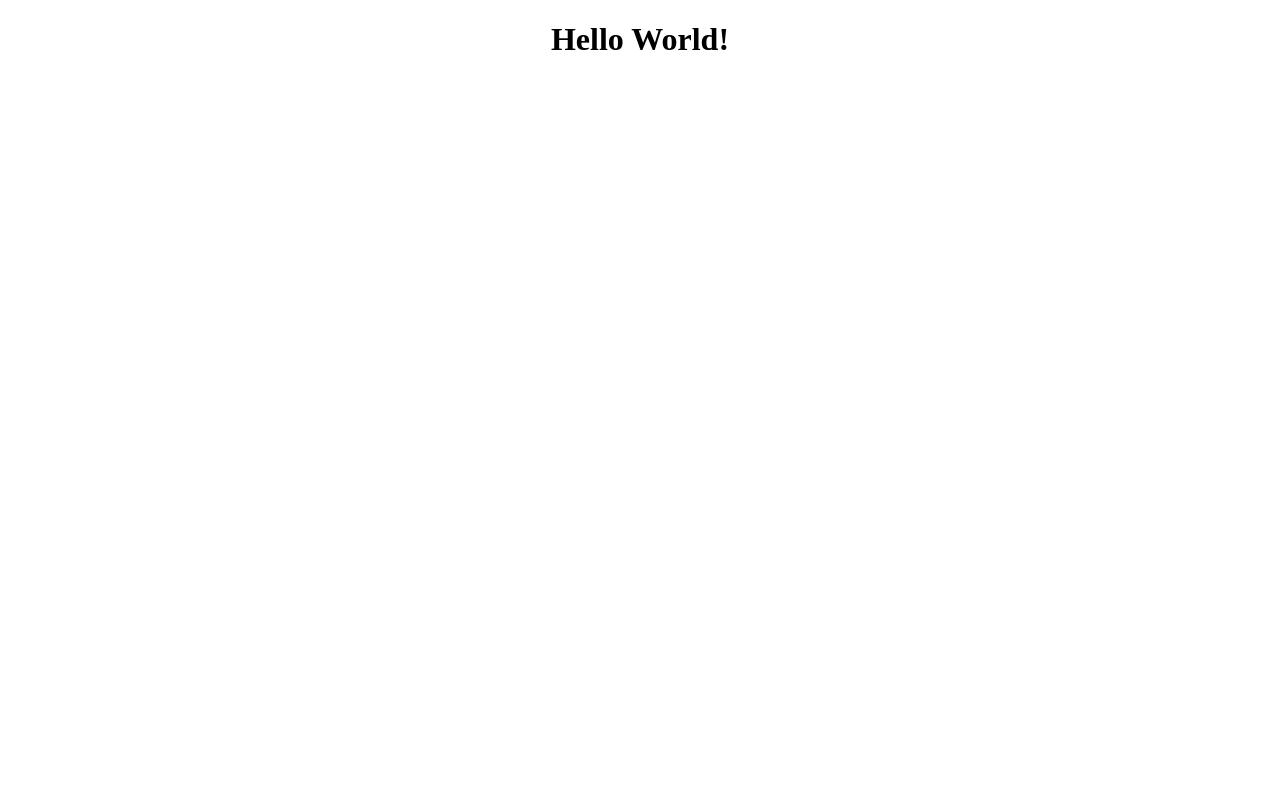
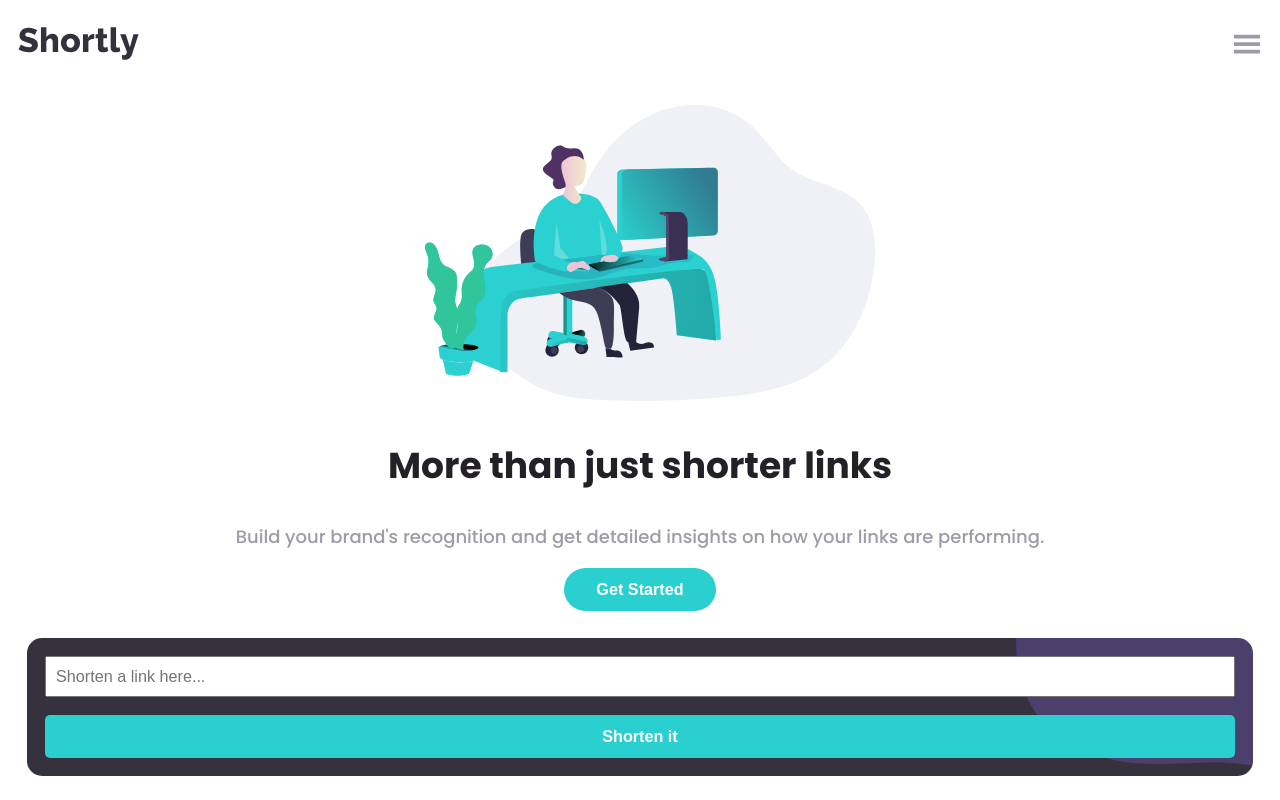
Before and after one commit to kpav33/url-shortening-api-landing-page, a React (Create React App) app: page / in a window 1280 px wide. Shown: the top 800 px of the page. Built offline with nearby package versions, Linux system fonts and the light colour scheme.

Commit message:
Frontend, some main page sections added

```diff
--- a/package.json
+++ b/package.json
@@ -7,8 +7,10 @@
     "@testing-library/jest-dom": "^5.11.4",
     "@testing-library/react": "^11.1.0",
     "@testing-library/user-event": "^12.1.10",
+    "node-sass": "^5.0.0",
     "react": "^17.0.2",
     "react-dom": "^17.0.2",
+    "react-icons": "^4.2.0",
     "react-scripts": "4.0.3",
     "web-vitals": "^1.0.1"
   },
--- a/public/index.html
+++ b/public/index.html
@@ -9,6 +9,9 @@
       name="description"
       content="Web site created using create-react-app"
     />
+    <link rel="preconnect" href="https://fonts.googleapis.com">
+    <link rel="preconnect" href="https://fonts.gstatic.com" crossorigin>
+    <link href="https://fonts.googleapis.com/css2?family=Poppins:wght@500;700&display=swap" rel="stylesheet">
     <title>URL Shortening API Landing Page</title>
   </head>
   <body>
--- a/src/App.css
+++ /dev/null
@@ -1,3 +0,0 @@
-.App {
-  text-align: center;
-}
--- a/src/App.js
+++ b/src/App.js
@@ -1,9 +1,17 @@
-import './App.css';
+import "./styles.scss";
+
+import Header from "./components/Header";
+import Banner from "./components/Banner";
+import Shortener from "./components/Shortener";
+import About from "./components/About";
 
 function App() {
   return (
-    <div className="App">
-      <h1>Hello World!</h1>
+    <div className="app">
+      <Header />
+      <Banner />
+      <Shortener />
+      <About />
     </div>
   );
 }
--- /dev/null
+++ b/src/components/About.js
@@ -0,0 +1,16 @@
+import React from "react";
+
+function About() {
+  return (
+    <section className="about">
+      <h2>Advanced Statistics</h2>
+      <p>
+        Track how your links are performing across the web with our advanced
+        statistics dashbboard
+      </p>
+      <div className="panels"></div>
+    </section>
+  );
+}
+
+export default About;
--- /dev/null
+++ b/src/components/Banner.js
@@ -0,0 +1,19 @@
+import React from "react";
+
+import hero from "../images/illustration-working.svg";
+
+function Banner() {
+  return (
+    <section className="banner">
+      <img src={hero} alt="banner-image" />
+      <h1>More than just shorter links</h1>
+      <p>
+        Build your brand's recognition and get detailed insights on how your
+        links are performing.
+      </p>
+      <button>Get Started</button>
+    </section>
+  );
+}
+
+export default Banner;
--- /dev/null
+++ b/src/components/Header.js
@@ -0,0 +1,17 @@
+import React from "react";
+
+import logo from "../images/logo.svg";
+import { GiHamburgerMenu } from "react-icons/gi";
+
+// Use semantic <nav> element!
+
+function Header() {
+  return (
+    <header>
+      <img src={logo} alt="logo" />
+      <GiHamburgerMenu size={"30px"} />
+    </header>
+  );
+}
+
+export default Header;
--- /dev/null
+++ b/src/components/Shortener.js
@@ -0,0 +1,19 @@
+import React from "react";
+
+import background from "../images/bg-shorten-mobile.svg";
+
+function Shortener() {
+  return (
+    <section
+      className="shortener"
+      style={{ backgroundImage: `url(${background})` }}
+    >
+      <form>
+        <input type="text" name="name" placeholder="Shorten a link here..." />
+        <button type="submit">Shorten it</button>
+      </form>
+    </section>
+  );
+}
+
+export default Shortener;
--- /dev/null
+++ b/src/styles.scss
@@ -0,0 +1,110 @@
+// || GENERAL
+:root {
+    --button: hsl(180, 66%, 49%);
+    --background-section: hsl(257, 27%, 26%);
+    --border-active: hsl(0, 87%, 67%);
+    --grey-light: hsl(0, 0%, 75%);
+    --grey-dark: hsl(257, 7%, 63%);
+    --dark-violet: hsl(255, 11%, 22%);
+    --black: hsl(260, 8%, 14%);
+}
+
+*,
+*:before,
+*:after {
+    box-sizing: border-box;
+}
+
+html,
+body {
+    margin: 0;
+    padding: 0;
+    font-size: 18px;
+    color: var(--grey-dark);
+    font-family: 'Poppins', sans-serif;
+    font-weight: 500;
+}
+
+// Font awesome for icons
+
+.app {
+    text-align: center;
+
+    @media only screen and (min-width: 768px) {
+        text-align: center;
+    }
+}
+
+header {
+    display: flex;
+    justify-content: space-between;
+    align-items: center;
+    padding: 1.5rem 1rem;
+}
+
+.banner {
+    margin: 1rem;
+    img {
+        width: 450px;
+        margin-left: 20px;
+    }
+    h1 {
+        color: var(--black);
+        font-weight: 700;
+        font-size: 2rem;
+    }
+    p {
+        color: var(--grey-dark);
+    }
+    button {
+        color: white;;
+        background: var(--button);
+        border: none;
+        padding: 12px 32px;
+        border-radius: 9999px;
+        cursor: pointer;
+        font-size: 0.9rem;
+        font-weight: bold;
+    }
+}
+
+.shortener {
+    margin: 1.5rem;
+    padding: 1rem;
+    border-radius: 15px;
+    background: var(--dark-violet);
+    background-repeat: no-repeat;
+    background-position: right top;
+
+    input {
+        padding: 0.5rem;
+        color: var(--grey-dark);
+        width: 100%;
+        font-size: 0.9rem;
+    }
+    button {
+        color: white;;
+        background: var(--button);
+        border: none;
+        padding: 12px 32px;
+        border-radius: 5px;
+        cursor: pointer;
+        font-size: 0.9rem;
+        font-weight: bold;
+        margin-top: 1rem;
+        width: 100%;
+    }
+}
+
+.about {
+    background: var(--grey-light);
+    padding: 1rem;
+
+    h2 {
+        color: var(--dark-violet);
+    }
+
+    p {
+        color: var(--grey-dark);
+    }
+}
```
Also changed, not shown: 2 other files (tests, documents, lock files or other folders).
